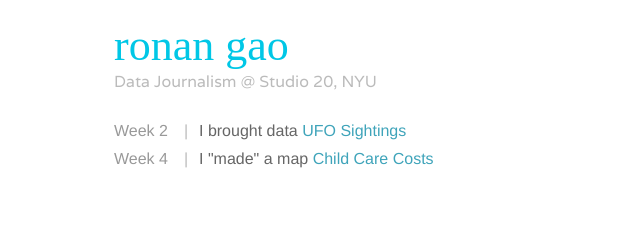
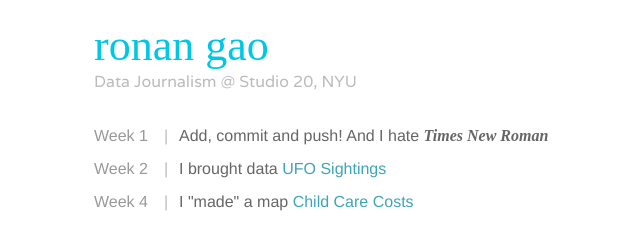
Before and after one commit to ronangao/ronangao.github.io, a plain HTML site: page index.html in a window 1280 px wide. Shown: the whole page, without its empty margins (98-738 px from the left). Drawn offline with Linux system fonts and the light colour scheme; a web font is replaced by a local one.

Commit message:
map updated

```diff
--- a/css/style.css
+++ b/css/style.css
@@ -12,7 +12,6 @@ table, caption, tbody, tfoot, thead, tr, th, td {
 	border: 0;
 	outline: 0;
 	font-size: 100%;
-	font-weight: normal;
 	vertical-align: baseline;
 	background: transparent;
 }
@@ -45,7 +44,6 @@ p {
 	font-style: normal;
 	color: #666666;
 	text-align: left;
-	font-weight: normal;
 }
 
 pre {
@@ -90,7 +88,6 @@ a:hover {
 .week {
 	color: #999999;
 	width: 70px;
-	font-weight: normal;
 }
 
 .line {
@@ -101,12 +98,11 @@ a:hover {
 
 .weeklist {
 	clear: left;
-	padding-top: 10px;
+	padding-top: 15px;
 }
 
 #divmain {
 	padding-top: 20px;
-	padding: 20px;
 }
 
 #divbody {
--- a/index.html
+++ b/index.html
@@ -22,6 +22,12 @@
 			<div id="divbody">
 
 				<div class="weeklist">
+					<p class="float-left week">Week 1</p>
+					<p class="float-left line">|</p>
+					<p class="float-left content">Add, commit and push! And I hate <font face="times new roman" ><i><strong>Times New Roman</strong></i></font></p>
+				</div>
+
+				<div class="weeklist">
 					<p class="float-left week">Week 2</p>
 					<p class="float-left line">|</p>
 					<p class="float-left content"> I brought data <a href="http://ronangao.github.io/ufo/ufo.xlsx" target="_blank">UFO Sightings</a></p>
```
